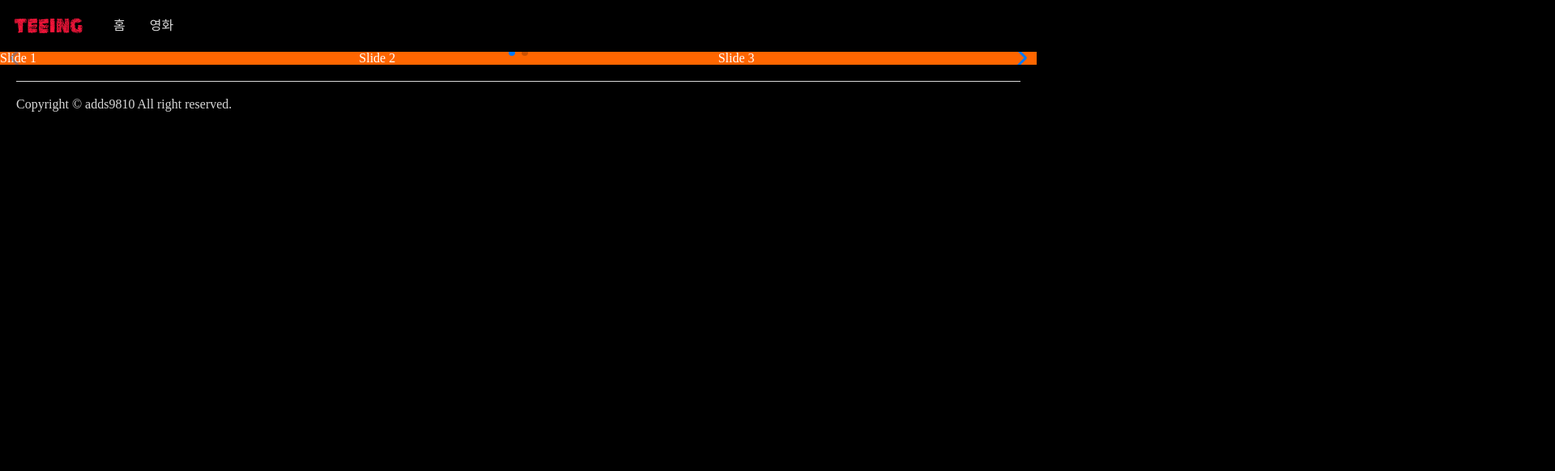
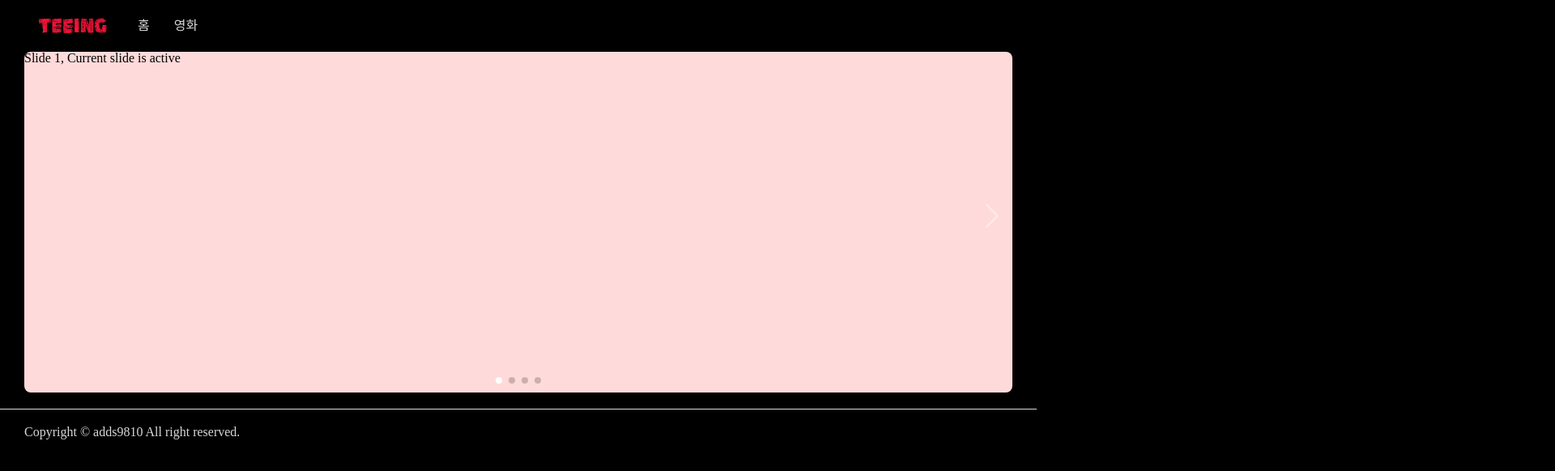
Before and after one commit to adds9810/feReactStudy, a React (Create React App) app in the folder reactTving/: page / in a window 1280 px wide. Shown: the top 582 px of the page at 81% size, 1920 px wide, since content can reach past the window. Built offline with nearby package versions, Linux system fonts and the light colour scheme.

Commit message:
slider 컴포넌트 만들기 및 적용

```diff
--- a/reactTving/src/component/common/footer/footer.scss
+++ b/reactTving/src/component/common/footer/footer.scss
@@ -1,5 +1,5 @@
 #footer {
-  padding: 20px;
+  padding: 20px 0;
   .container {
     padding-top: 20px;
     border-top: 1px solid #d9d9d9;
--- /dev/null
+++ b/reactTving/src/component/common/slider/index.tsx
@@ -0,0 +1,52 @@
+// import Swiper core and required modules
+import { Navigation, Pagination, Scrollbar, A11y } from "swiper/modules";
+// Import Swiper React components
+import { Swiper, SwiperSlide } from "swiper/react";
+
+// Import Swiper styles
+import "swiper/css";
+import "swiper/css/navigation";
+import "swiper/css/pagination";
+// import "swiper/css/scrollbar";
+
+// style 구현
+import "./slider.scss";
+
+interface props {
+  slideName: string;
+  slideView: number;
+}
+
+const Slider = (props: props) => {
+  return (
+    <div className={props.slideName}>
+      <div>
+        <Swiper
+          // install Swiper modules
+          modules={[Navigation, Pagination, A11y]}
+          spaceBetween={8}
+          slidesPerView={props.slideView}
+          navigation
+          loop={false}
+          pagination={{ clickable: true }}
+          scrollbar={{ draggable: true }}
+          // onSwiper={(swiper) => console.log(swiper)}
+          onSlideChange={() => console.log("slide change")}
+        >
+          <SwiperSlide>
+            {({ isActive }) => (
+              <div>
+                Slide 1, Current slide is {isActive ? "active" : "not active"}
+              </div>
+            )}
+          </SwiperSlide>
+          <SwiperSlide>Slide 2</SwiperSlide>
+          <SwiperSlide>Slide 3</SwiperSlide>
+          <SwiperSlide>Slide 4</SwiperSlide>
+        </Swiper>
+      </div>
+    </div>
+  );
+};
+
+export default Slider;
--- /dev/null
+++ b/reactTving/src/component/common/slider/slider.scss
@@ -0,0 +1,53 @@
+.swiper-button-prev,
+.swiper-button-next {
+  color: #fff;
+  opacity: 0.5;
+  width: 30px;
+  height: 30px;
+  &.swiper-button-disabled {
+    display: none;
+  }
+  &:hover {
+    opacity: 1;
+  }
+  &::after {
+    font-size: 30px;
+  }
+}
+.swiper-pagination {
+  .swiper-pagination-bullet.swiper-pagination-bullet-active {
+    background: #fff;
+  }
+}
+
+.visualSlider {
+  min-width: auto;
+  position: relative;
+  padding-bottom: 34.5%;
+  box-sizing: border-box;
+  border-radius: 8px;
+  background-color: rgb(255, 218, 218);
+  > div {
+    position: absolute;
+    top: 0px;
+    left: 0px;
+    width: 100%;
+    height: 100%;
+  }
+  .swiper {
+    height: 100%;
+    overflow: visible;
+  }
+}
+
+.numberSlider {
+}
+
+.normalSlider {
+}
+
+.categorySlider {
+}
+
+.eventSlider {
+}
--- a/reactTving/src/pages/main/index.tsx
+++ b/reactTving/src/pages/main/index.tsx
@@ -1,40 +1,18 @@
 import Header from "~/component/common/header";
 import Footer from "~/component/common/footer";
+import Slider from "~/component/common/slider";
 
 // style 구현
 import "./main.scss";
-// import Swiper core and required modules
-import { Navigation, Pagination, Scrollbar, A11y } from "swiper/modules";
-// Import Swiper React components
-import { Swiper, SwiperSlide } from "swiper/react";
-
-// Import Swiper styles
-import "swiper/css";
-import "swiper/css/navigation";
-import "swiper/css/pagination";
-// import "swiper/css/scrollbar";
 
 export default () => {
   return (
     <>
       <Header />
       <main className="main">
-        <Swiper
-          // install Swiper modules
-          modules={[Navigation, Pagination, A11y]}
-          spaceBetween={50}
-          slidesPerView={3}
-          navigation
-          pagination={{ clickable: true }}
-          scrollbar={{ draggable: true }}
-          // onSwiper={(swiper) => console.log(swiper)}
-          onSlideChange={() => console.log("slide change")}
-        >
-          <SwiperSlide>Slide 1</SwiperSlide>
-          <SwiperSlide>Slide 2</SwiperSlide>
-          <SwiperSlide>Slide 3</SwiperSlide>
-          <SwiperSlide>Slide 4</SwiperSlide>
-        </Swiper>
+        <div className="container">
+          <Slider slideName="visualSlider" slideView={1} />
+        </div>
       </main>
       <Footer />
     </>
--- a/reactTving/src/pages/main/main.scss
+++ b/reactTving/src/pages/main/main.scss
@@ -1,17 +1,2 @@
 .main {
-  background: #ff6600;
-  color: #fff;
-  * {
-    color: #fff;
-  }
-  input[type='text'] {
-    background: #333;
-  }
-
-  .count {
-    margin-top: 20px;
-    button {
-      background: #333;
-    }
-  }
 }
--- a/reactTving/src/reset.scss
+++ b/reactTving/src/reset.scss
@@ -137,3 +137,7 @@ a {
 html {
   background: #000;
 }
+
+.container {
+  padding: 0 30px;
+}
```
